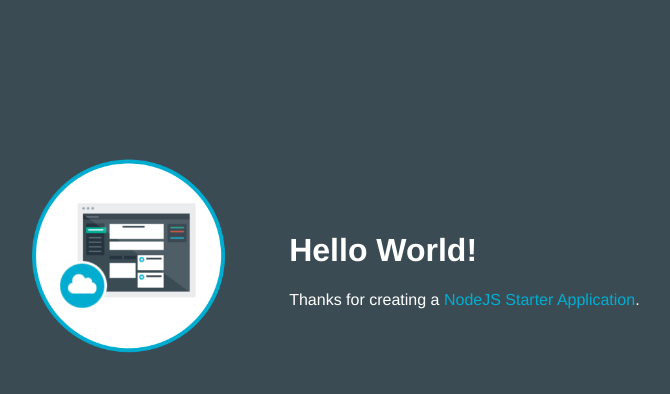
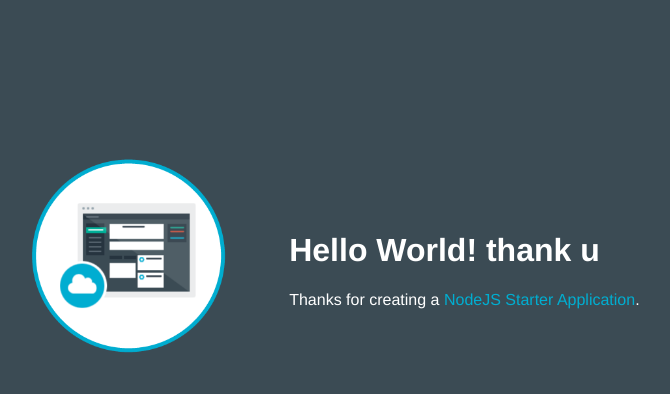
Before and after one commit to Ashamandi/D3-visualization-fundamentals-1486027569477, a website: page public/index.html in a window 1280 px wide. Shown: the whole page, without its empty margins (253-923 px from the left). Drawn offline with Linux system fonts and the light colour scheme.

Commit message:
test commit

```diff
--- a/public/index.html
+++ b/public/index.html
@@ -16,7 +16,7 @@
           <img class = "newappIcon" src="images/newapp-icon.png">
         </td>
         <td>
-          <h1 id="message">Hello World!</h1>
+          <h1 id="message">Hello World! thank u</h1>
           <p class='description'></p> Thanks for creating a <span class = "blue">NodeJS Starter Application</span>.
         </td>
       </tr>
```
